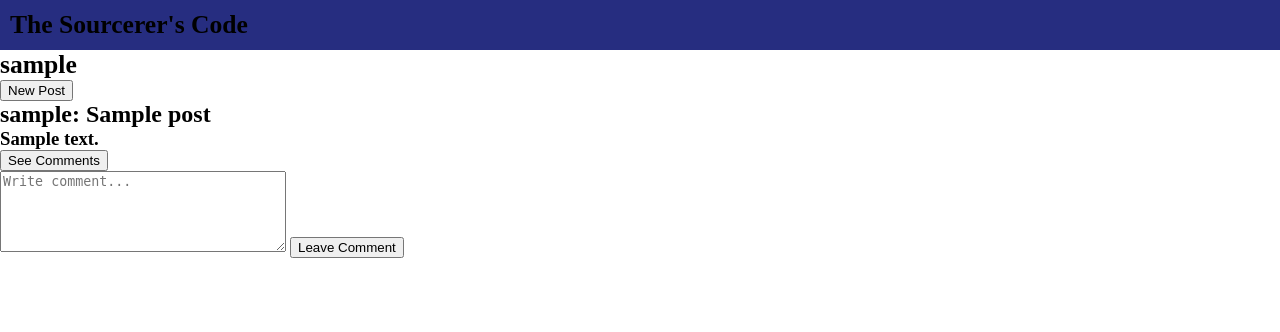
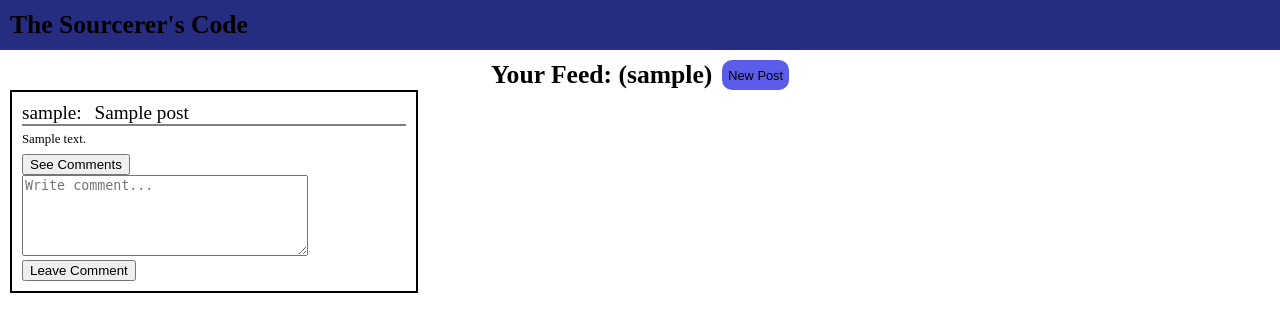
Before and after one commit to acarter867/The-Sourcerer-s-Code-, a Node project: template views/homepage.handlebars in a window 1280 px wide. Shown: the top 332 px of the page. Run offline with Node 20 templates, Linux system fonts and the light colour scheme; the template is opened without the code that fills it: most values are stand-ins (such as "Sample title", 1, 10 or a date in 2020); some libraries are stand-ins or nearby versions.

```diff
--- a/public/css/style.css
+++ b/public/css/style.css
@@ -2,6 +2,11 @@
     margin: 0;
 
 }
+
+button:hover{
+    cursor: pointer;
+}
+
 header{
     display: flex;
     height: 5vh;
@@ -34,6 +39,10 @@ h1{
 /*********************************************LOG IN PAGE*/
 
 /* Login form */
+
+.login-page{
+    color: white;
+}
 
 .login-form{
     position: absolute;
@@ -111,3 +120,64 @@ h1{
     font-size: 1.5vw;
     margin-left: 1vw;
 }
+
+/******************************HOMEPAGE***************************/
+.home-section{
+    margin: 10px;
+
+}
+
+#username-new-post{
+    display: flex;
+    flex-direction: row;
+    justify-content: center;
+}
+
+#username-new-post button{
+    margin-left: 10px;
+    font-size: 1vw;
+    background-color: rgb(92, 92, 235);
+    border: none;
+    border-radius: 10px;
+}
+
+/* Individual Posts */
+.post{
+    border: 2px solid black;
+    width: 30vw;
+    margin-bottom: 30px;
+    padding: 10px;
+}
+
+/* edit/delete post buttons */
+.edit-delete-post{
+    position: relative;
+    left: 10%;
+    align-content: center;
+}
+
+.edit-delete-post button{
+    font-size: .8vw;
+}
+
+/* post author & title */
+.username-title{
+    display: flex;
+    border-bottom: 2px solid gray;
+    text-align: center;
+}
+.post-username{
+    font-size: 1.5vw;
+    margin-right: 1vw;
+}
+
+.post-title{
+    font-size: 1.5vw;
+}
+
+/* Post Body */
+.post-body{
+    padding-top: .5vw;
+    padding-bottom: .5vw;
+    font-size: 1vw;
+}
--- a/views/homepage.handlebars
+++ b/views/homepage.handlebars
@@ -1,21 +1,24 @@
-<nav>
-  <h1 id="session-username">{{username}}</h1>
+<section class="home-section">
+  <div id="username-new-post">
+    <h1 id="session-username">Your Feed: ({{username}})</h1>
     <button class="btn" id="newpost">New Post</button>
-</nav>
+  </div>
   {{#each posts as |post|}}
 
   <div class="post">
-  <div class="">
-    <h2>{{post.poster_username}}: {{post.title}}</h2>
+    <div class="username-title">
+        <p class="post-username">{{post.poster_username}}: </p>
+        <p class="post-title">{{post.title}}</p>
+        {{#if (isAuthor @root.username post.poster_username)}}
+        <div class="edit-delete-post">
+          <button class="edit-post" data-id="{{post.id}}">Edit</button>
+          <button class="delete-post" data-id="{{post.id}}">Delete</button>
+        </div>
+        {{/if}}
     </div>
     <div class="">
-    <h3>{{post.body}}</h3>
+      <p class="post-body">{{post.body}}</p>
     </div>
-
-  {{#if (isAuthor @root.username post.poster_username)}}
-  <button class="edit-post" data-id="{{post.id}}">Edit</button>
-  <button class="delete-post" data-id="{{post.id}}">Delete</button>
-  {{/if}}
     <div>
       <button class="render-comments" data-id="{{post.id}}" name="commentbtn{{post.id}}" data-state="show">See Comments</button>
       <div data-id="{{post.id}}" name="thread{{post.id}}"></div>
@@ -26,5 +29,6 @@
     </div>
   </div>
   {{/each}}
+</section>
 <script src="/js/home.js"></script>
 <script src="/js/commenting.js"></script>
```
Lines whose indentation alone changed are shown as unchanged.
